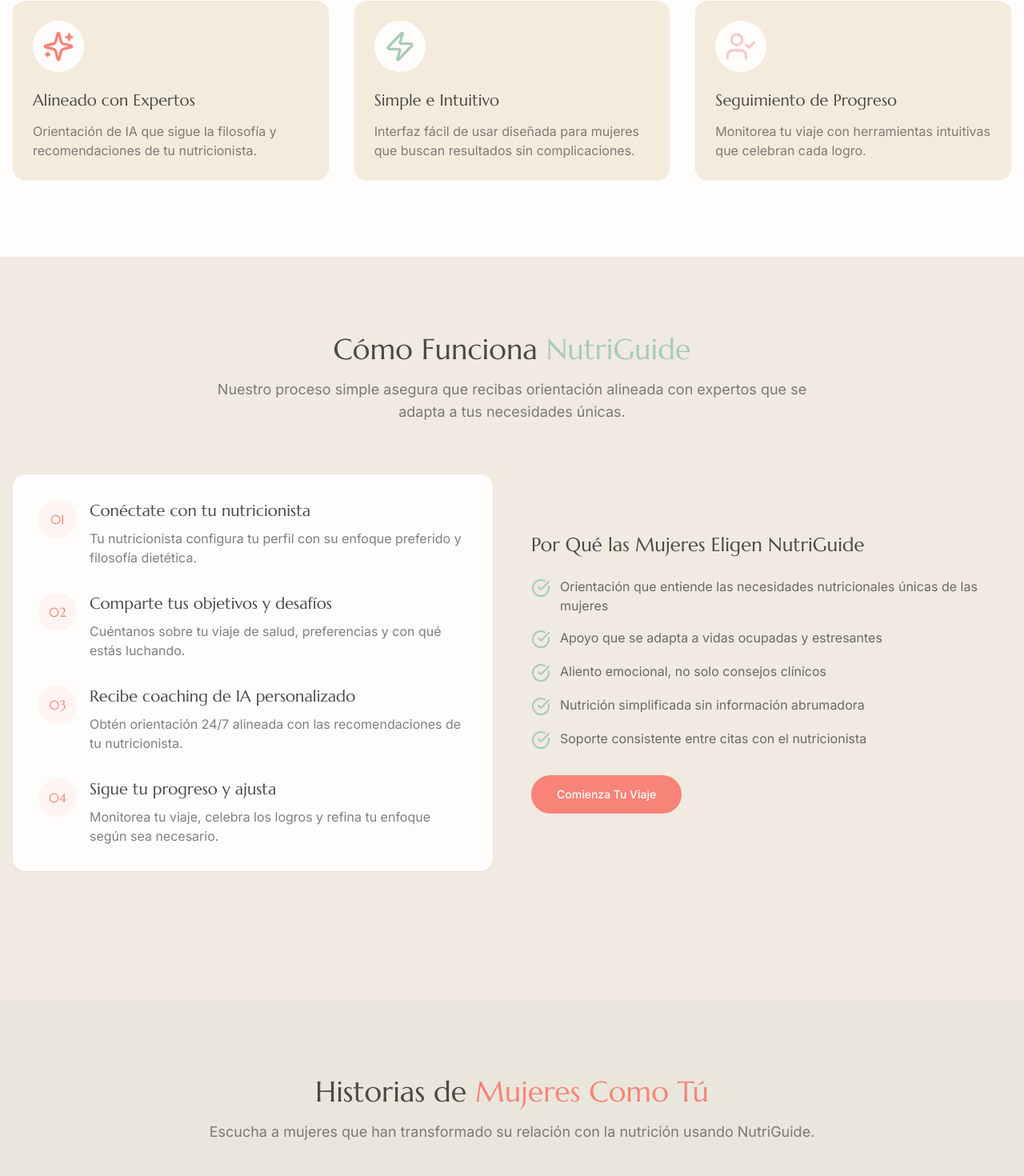
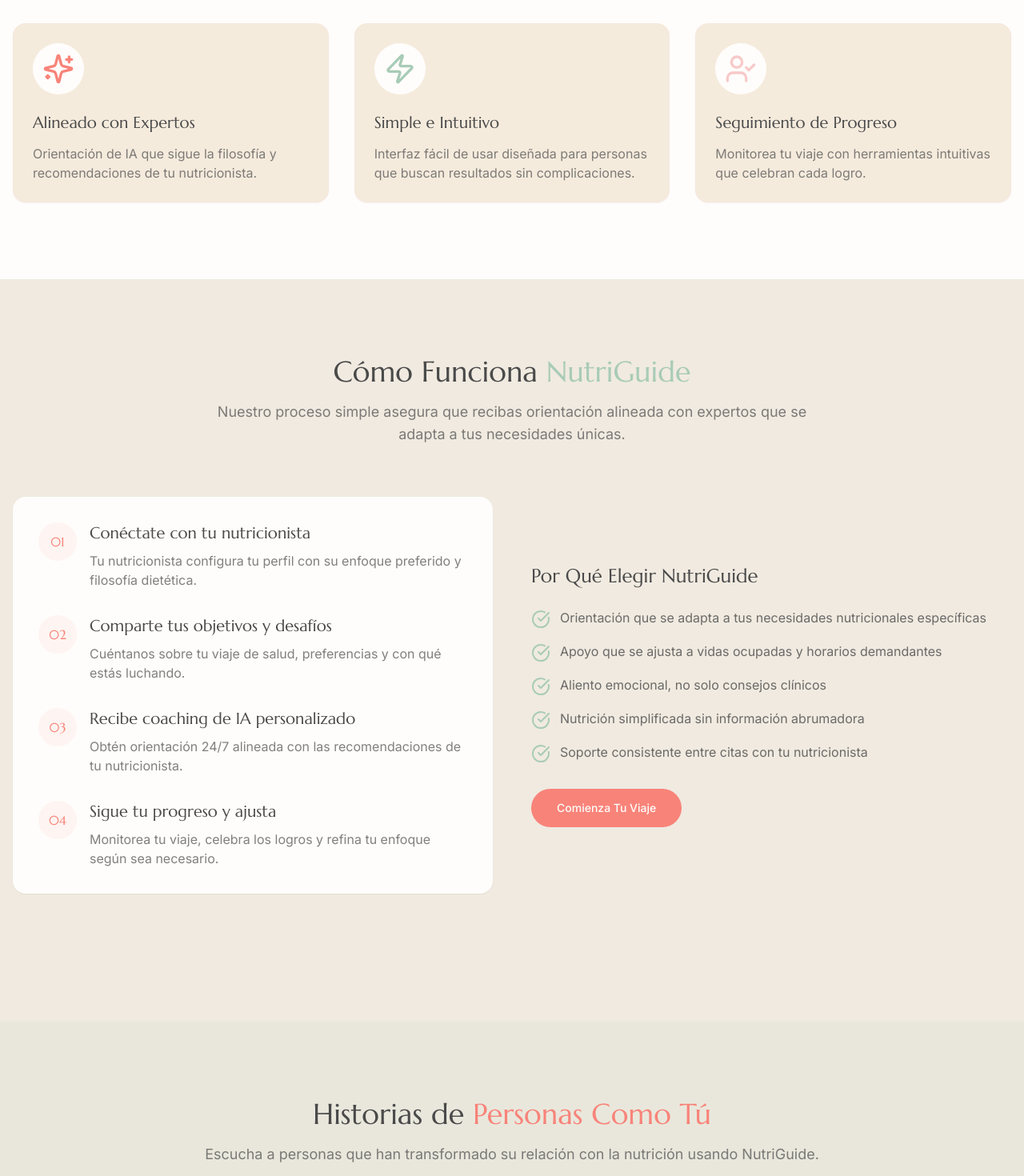
Before and after one commit to ValenBorras/nutritional-coach, a Next.js app: page / in a window 1280 px wide. Shown: the part 1273-2743 px from the top of the page at 80% size. Built offline with nearby package versions, Linux system fonts and the light colour scheme; no server answers.

Commit message:
Changed landing targeting and changed testimonies.

```diff
--- a/app/components/CTASection.tsx
+++ b/app/components/CTASection.tsx
@@ -9,7 +9,7 @@ export default function CTASection() {
             Comienza Tu Viaje Hacia una <span className="text-coral">Mejor Salud</span> Hoy
           </h2>
           <p className="text-lg text-charcoal/70 mb-8">
-            Únete a miles de mujeres que están transformando su relación con la nutrición a través de una
+            Únete a miles de personas que están transformando su relación con la nutrición a través de una
             orientación personalizada y alineada con expertos.
           </p>
           <div className="flex flex-col sm:flex-row gap-4 justify-center">
--- a/app/components/FeaturesSection.tsx
+++ b/app/components/FeaturesSection.tsx
@@ -27,7 +27,7 @@ export default function FeaturesSection() {
     {
       icon: <Zap className="w-10 h-10 text-sage-green" />,
       title: "Simple e Intuitivo",
-      description: "Interfaz fácil de usar diseñada para mujeres que buscan resultados sin complicaciones.",
+      description: "Interfaz fácil de usar diseñada para personas que buscan resultados sin complicaciones.",
     },
     {
       icon: <UserCheck className="w-10 h-10 text-soft-rose" />,
--- a/app/components/HeroSection.tsx
+++ b/app/components/HeroSection.tsx
@@ -11,7 +11,7 @@ export default function HeroSection() {
               Tu <span className="text-coral">Nutricionista IA</span> Personal Que Se Adapta a Tus Necesidades
             </h1>
             <p className="text-lg md:text-xl text-charcoal/80 mb-8 leading-relaxed">
-              NutriGuide ofrece coaching nutricional con IA 24/7 diseñado específicamente para mujeres mayores de 40 años.
+              NutriGuide ofrece coaching nutricional con IA 24/7 para personas que buscan cambiar su físico y alcanzar sus objetivos de alimentación.
               Recibe orientación personalizada alineada con la filosofía de tu nutricionista y tu viaje único hacia la salud.
             </p>
             <div className="flex flex-col sm:flex-row gap-4">
@@ -38,7 +38,7 @@ export default function HeroSection() {
                 </div>
               </div>
               <p className="text-charcoal/80">
-                <span className="font-semibold">500+</span> mujeres ya mejorando su salud
+                <span className="font-semibold">500+</span> personas ya mejorando su salud
               </p>
             </div>
           </div>
@@ -54,7 +54,7 @@ export default function HeroSection() {
               >
                 <Image
                   src="/nutricionista.webp"
-                  alt="Mujer disfrutando comida saludable"
+                  alt="Persona disfrutando comida saludable"
                   width={600}
                   height={600}
                   className="object-cover w-full h-full"
--- a/app/components/HowItWorksSection.tsx
+++ b/app/components/HowItWorksSection.tsx
@@ -55,14 +55,14 @@ export default function HowItWorksSection() {
           </div>
 
           <div className="flex flex-col justify-center">
-            <h3 className="text-2xl font-marcellus text-charcoal mb-6">Por Qué las Mujeres Eligen NutriGuide</h3>
+            <h3 className="text-2xl font-marcellus text-charcoal mb-6">Por Qué Elegir NutriGuide</h3>
             <div className="space-y-4 mb-8">
               {[
-                "Orientación que entiende las necesidades nutricionales únicas de las mujeres",
-                "Apoyo que se adapta a vidas ocupadas y estresantes",
+                "Orientación que se adapta a tus necesidades nutricionales específicas",
+                "Apoyo que se ajusta a vidas ocupadas y horarios demandantes",
                 "Aliento emocional, no solo consejos clínicos",
                 "Nutrición simplificada sin información abrumadora",
-                "Soporte consistente entre citas con el nutricionista",
+                "Soporte consistente entre citas con tu nutricionista",
               ].map((benefit, index) => (
                 <div key={index} className="flex items-start gap-3">
                   <CheckCircle className="w-6 h-6 text-sage-green flex-shrink-0 mt-0.5" />
--- a/app/components/TestimonialsSection.tsx
+++ b/app/components/TestimonialsSection.tsx
@@ -12,10 +12,10 @@ export default function TestimonialsSection() {
     },
     {
       quote:
-        "Como madre ocupada de tres hijos, nunca tenía tiempo para enfocarme en mi nutrición. NutriGuide lo hace simple con consejos prácticos que se ajustan a mi caótica agenda. Me siento apoyada todos los días.",
-      name: "Sarah T.",
-      age: 38,
-      achievement: "Mejoró sus niveles de energía",
+        "Como padre ocupado que trabaja muchas horas, siempre descuidaba mi alimentación. NutriGuide me ayuda a mantener hábitos saludables con consejos prácticos que puedo seguir incluso en días caóticos. Es como tener un nutricionista personal.",
+      name: "Carlos R.",
+      age: 35,
+      achievement: "Aumentó masa muscular y energía",
     },
     {
       quote:
@@ -38,10 +38,10 @@ export default function TestimonialsSection() {
       <div className="container px-4 mx-auto">
         <div className="text-center max-w-3xl mx-auto mb-16">
           <h2 className="text-3xl md:text-4xl font-marcellus text-charcoal mb-4">
-            Historias de <span className="text-coral">Mujeres Como Tú</span>
+            Historias de <span className="text-coral">Personas Como Tú</span>
           </h2>
           <p className="text-lg text-charcoal/70">
-            Escucha a mujeres que han transformado su relación con la nutrición usando NutriGuide.
+            Escucha a personas que han transformado su relación con la nutrición usando NutriGuide.
           </p>
         </div>
 
```
